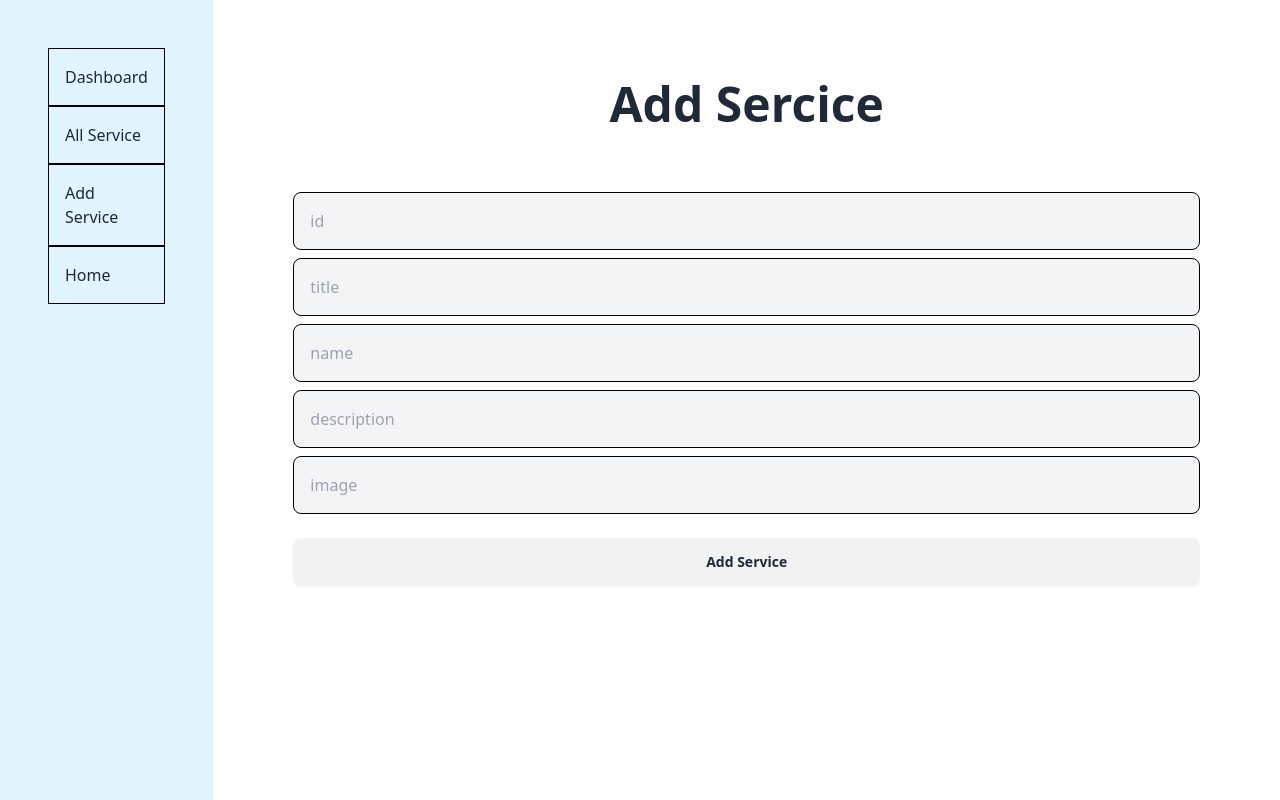
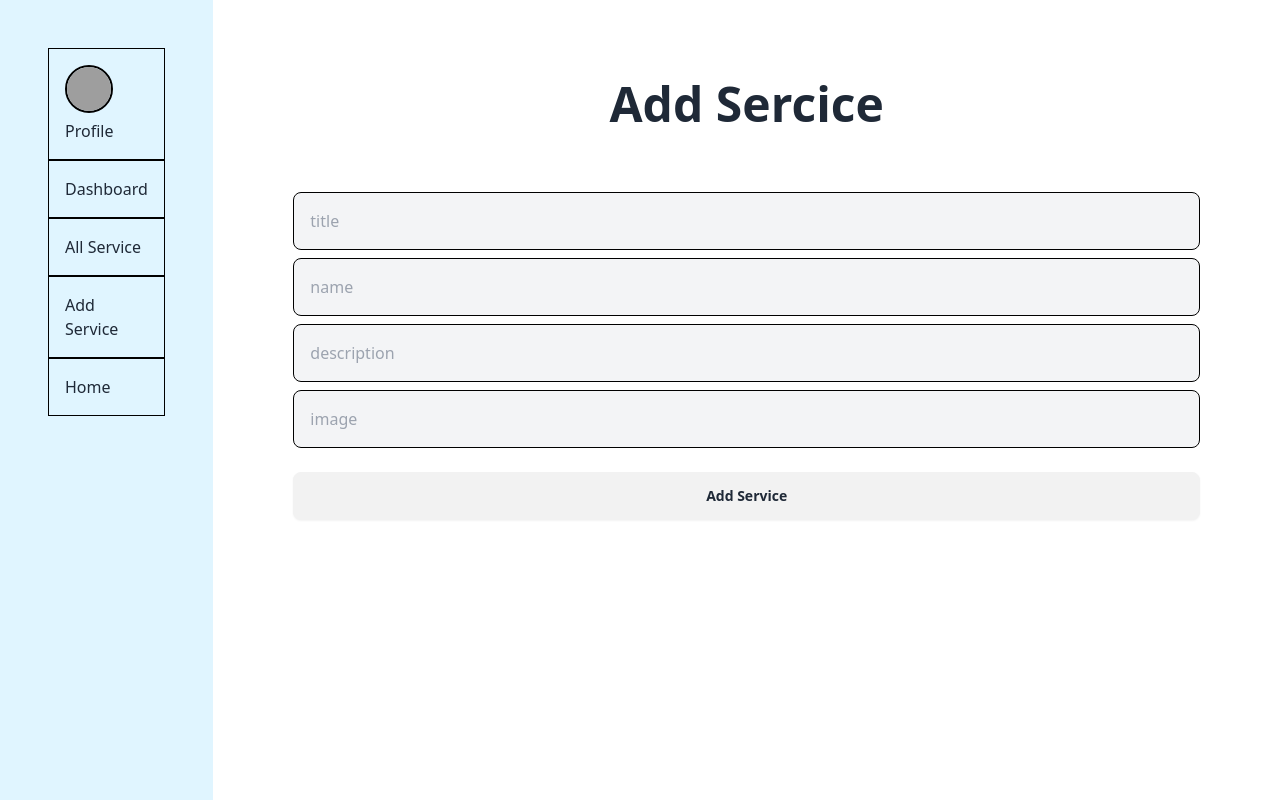
Before and after one commit to kaiyumdev/Medical-Corner, a React (Vite) app: page /dashboard/addService in a window 1280 px wide. Built offline with nearby package versions, Linux system fonts and the light colour scheme; no server answers; grey boxes are pictures that could not be loaded.

Commit message:
feat(profile-id): remove id because autometically get id from mongoDB & create profile upper dashboard section

```diff
--- a/src/layouts/DashboardLayout.jsx
+++ b/src/layouts/DashboardLayout.jsx
@@ -1,10 +1,24 @@
 import { Link, Outlet } from "react-router-dom";
+import useAuth from "../hooks/useAuth";
 
 const DashboardLayout = () => {
+  const {user} = useAuth()
   return (
     <div className="grid grid-cols-12">
       <div className="col-span-2 bg-customLightBlue min-h-screen p-12">
         <ul>
+        <li className="border border-black p-4 text w-full flex-col items-center">
+        <div className="avatar">
+                    <div className="w-12 rounded-full border-2 border-black">
+                      <img src={user?.photoURL || "/public/placeholder.jpg"} />
+                    </div>
+                  </div>
+            <Link to={""}>
+
+
+                  Profile
+            </Link>
+          </li>
           <li className="border border-black p-4 text w-full">
             <Link to={""}>Dashboard</Link>
           </li>
--- a/src/pages/AddService.jsx
+++ b/src/pages/AddService.jsx
@@ -9,10 +9,9 @@ const AddService = () => {
         const image = form.image.value;
         const name = form.name.value;
         const description =  form.description.value;
-        const id = form.id.value;
-        const data = {title, name, image, description, id}
+        const data = {title, name, image, description}
 
-        await fetch("http://localhost:3000/services", {
+        await fetch("http://localhost:5000/services", {
             method: "POST",
             headers:{ "Content-type": "application/json"},
             body: JSON.stringify(data)
@@ -27,9 +26,6 @@ const AddService = () => {
         <h1 className='text-5xl font-bold text-center'>Add Sercice</h1>
         <div className='my-16'>
             <form onSubmit={handleSubmit}>
-                <div className='mt-2'>
-                    <input className='bg-gray-100 p-4 w-full border border-black rounded-lg ' type="text" name="id" id="" placeholder='id'/>
-                </div>
                 <div className='mt-2'>
                     <input className='bg-gray-100 p-4 w-full border border-black rounded-lg ' type="text" name="title" id="" placeholder='title'/>
                 </div>
```
